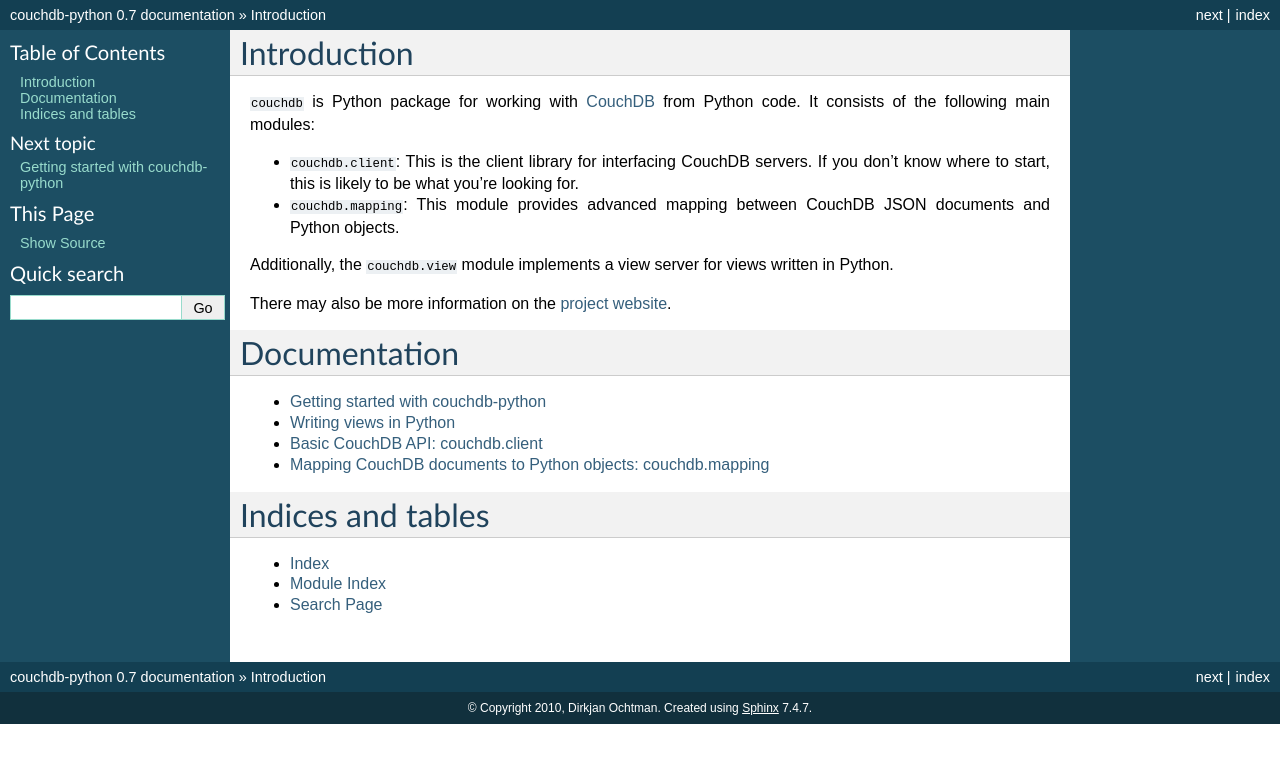
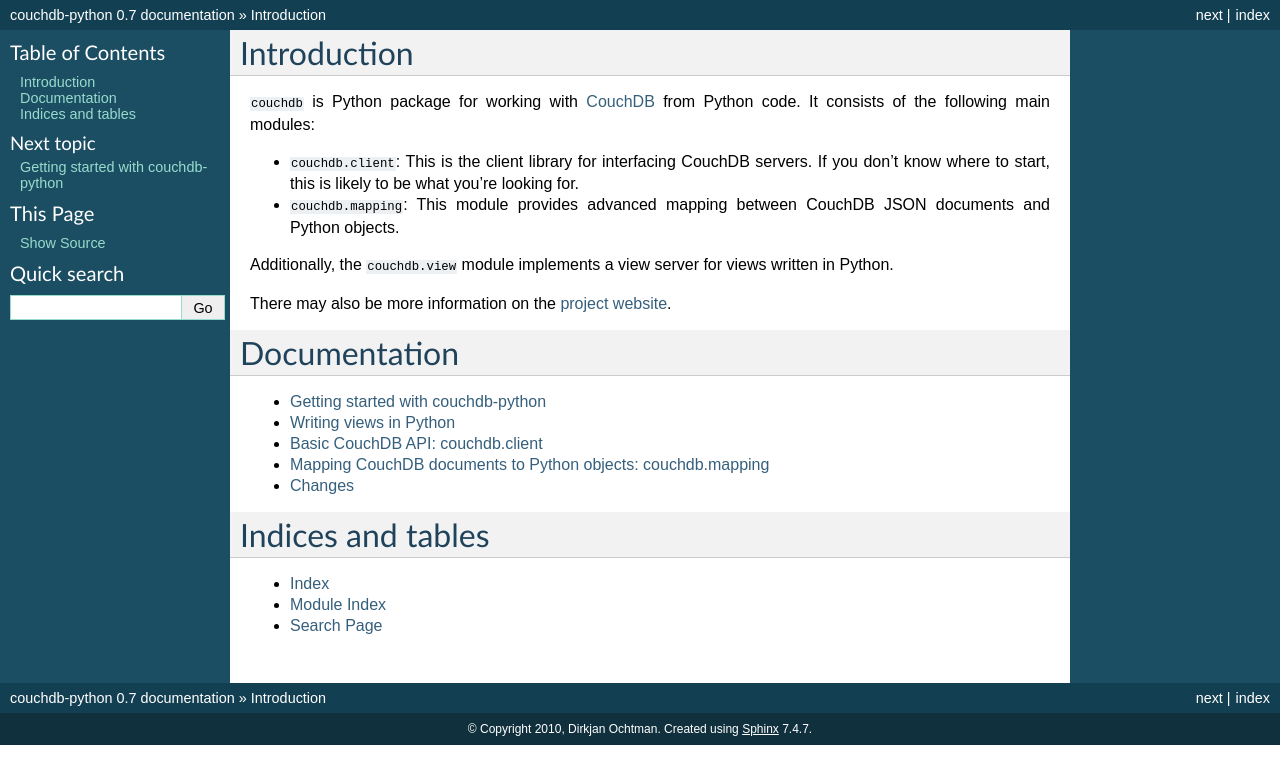
Before and after one commit to hdmessaging/couchbase-mapping-python, a Sphinx documentation site: the page built from doc/index.rst, in a window 1280 px wide. Shown: the top 784 px of the page. Built offline with Sphinx 7.4.7, drawn with Linux system fonts in a browser that asks for light colours.

Commit message:
Include changelog in documentation.

```diff
--- /dev/null
+++ b/doc/changes.rst
@@ -0,0 +1,4 @@
+Changes
+=======
+
+.. include:: ../ChangeLog.txt
--- a/doc/index.rst
+++ b/doc/index.rst
@@ -36,6 +36,7 @@
    views.rst
    client.rst
    mapping.rst
+   changes.rst
 
 Indices and tables
 ==================
```
